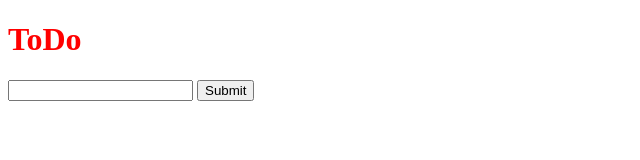
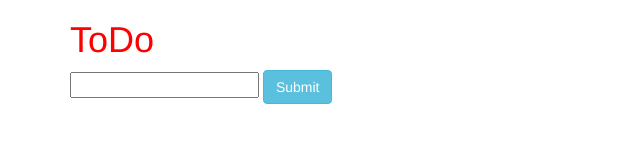
Before and after one commit to pkeogh1024/todoList, a plain HTML site: page index.html in a window 1280 px wide. Shown: the whole page, without its empty margins (0-640 px from the left). Drawn offline with nearby package versions, Linux system fonts and the light colour scheme.

Commit message:
added bootstrap

```diff
--- a/index.html
+++ b/index.html
@@ -3,18 +3,21 @@
   <head>
     <meta charset="utf-8">
     <title>ToDo List</title>
-    <link rel="stylesheet" href="styles.css">
+    <link rel="stylesheet" href="https://maxcdn.bootstrapcdn.com/bootstrap/3.3.7/css/bootstrap.min.css"/>
+        <link rel="stylesheet" href="styles.css">
     <script src="app.js"></script>
   </head>
   <body>
+  <div class="container">
     <h1>ToDo</h1>
     <form name="form" id="form" onsubmit="return false;">
       <input type="text" id="userInput"/>
-      <input type="submit" onclick="addTodo()";/>
+      <input type="submit" class="btn btn-info" onclick="addTodo()";/>
     </form>
     <ul id="results">
 
     </ul>
+  </div>
     <script src="todo.js"></script>
   </body>
 </html>
```
